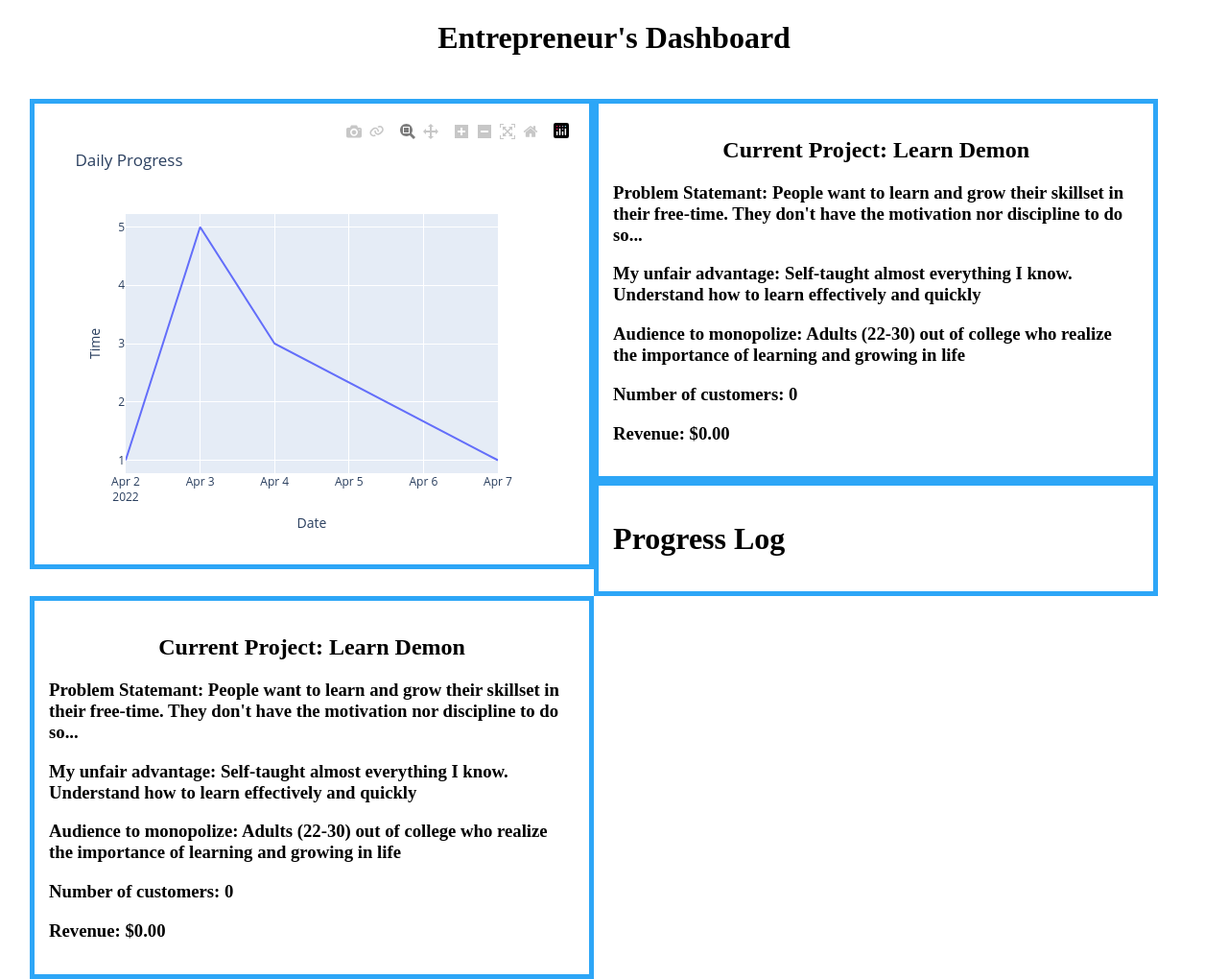
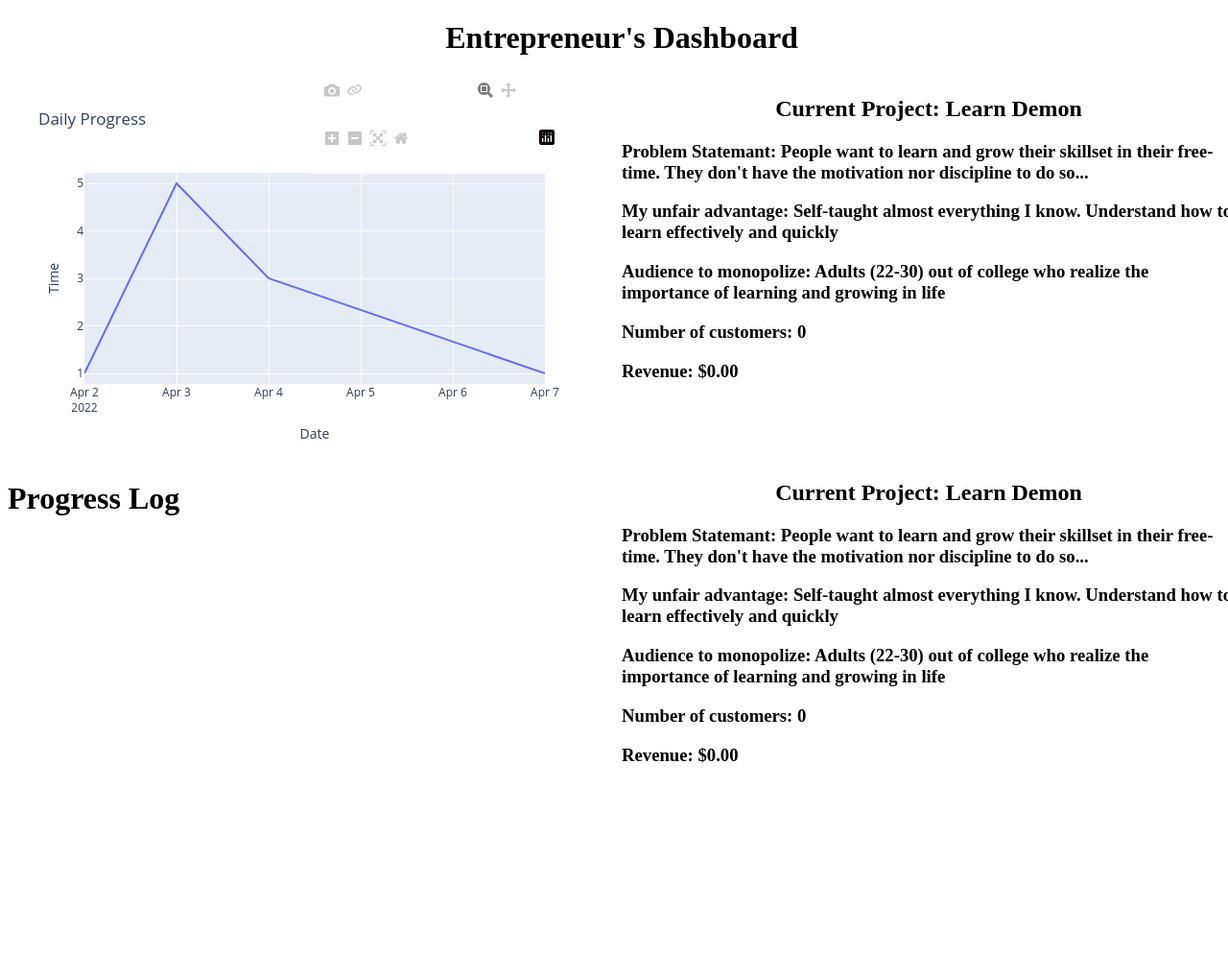
Before and after one commit to Object-Oriented101/learn-demon, a Django app: page / in a window 1280 px wide. Shown: the whole page at 96% size. After the commit the page ends 795 px from the top, so only its background shows below. Run offline with Django 4.2, Linux system fonts and the light colour scheme; data comes from the database, SQL or seed files in the repository.

Commit message:
Got a 2x2 layout

```diff
--- a/templates/base.html
+++ b/templates/base.html
@@ -1,26 +1,25 @@
 <!DOCTYPE html>
 
 <style>
-.float-container {
-    border: 3px solid #fff;
-    padding: 20px;
+    html, body {
+        height: 100%;
+        width: 100%;
+    }
+    div {
+        width: 50%;
+        height: 50%;
+        float: left;
     }
 
-.float-child {
-    width: 45%;
-    float: left;
-    padding: 15px;
-    border: 5px solid rgb(45, 166, 247);
-}
 </style>
 <body>
     <center><h1>Entrepreneur's Dashboard</h1></center>
-    <div class="float-container">
-        <div class="float-child">
+    <div>
         {% block work_graph %}
         {% endblock work_graph %}
     </div>
-        <div class="float-child">
+
+    <div>
         <center><h2>Current Project: {{project_details.name}} </h2></center>
         <h3>Problem Statemant: {{project_details.problem_statemant}} </h3>
         <h3>My unfair advantage: {{project_details.unfair_advantage}} </h3>
@@ -28,12 +27,12 @@
         <h3>Number of customers: {{project_details.num_of_customers}} </h3>
         <h3>Revenue: ${{project_details.revenue}} </h3>
     </div>
-    </div>
-    <div class="float-container">
-        <div class="float-child">
+
+    <div>
         <h1>Progress Log</h1>
     </div>
-        <div class="float-child">
+
+    <div>
         <center><h2>Current Project: {{project_details.name}} </h2></center>
         <h3>Problem Statemant: {{project_details.problem_statemant}} </h3>
         <h3>My unfair advantage: {{project_details.unfair_advantage}} </h3>
@@ -41,5 +40,4 @@
         <h3>Number of customers: {{project_details.num_of_customers}} </h3>
         <h3>Revenue: ${{project_details.revenue}} </h3>
     </div>
-    </div>
 </body>
```
Lines whose indentation alone changed are shown as unchanged.
